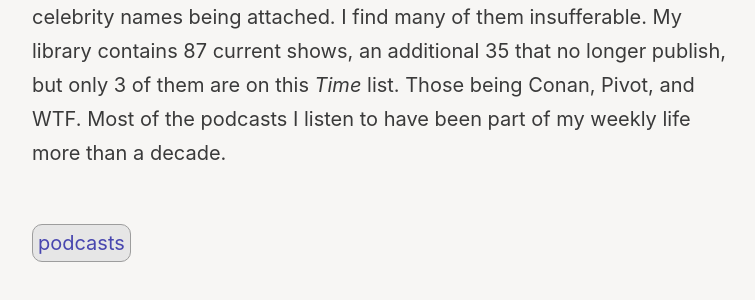
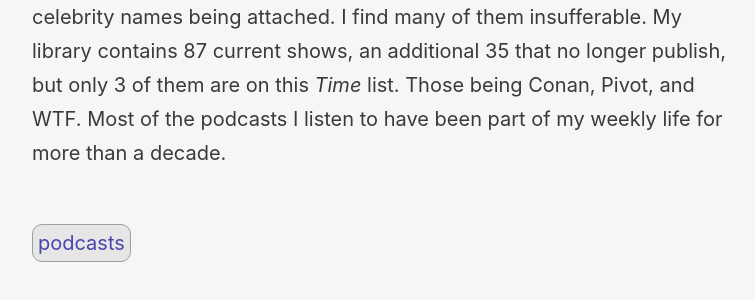
Before and after one commit to victorwynne/victorwynne, a Jekyll site: the page built from _posts/2025-07-28-time-best-podcasts.md, in a window 1280 px wide. Shown: the part 405-705 px from the top of the page, without its empty margins (258-1013 px from the left). Built offline with Jekyll 4.4.1, drawn with Linux system fonts in a browser that asks for light colours.

Commit message:
2025-07-28-time-best-podcasts.md

```diff
--- a/_posts/2025-07-28-time-best-podcasts.md
+++ b/_posts/2025-07-28-time-best-podcasts.md
@@ -1,11 +1,11 @@
 ---
 layout: post
 title: "I disagree with the Time 100 best podcasts list"
-date: 2025-07-28 21:20
+date: 2025-07-28 21:22
 categories: [Links]
 tags: [podcasts]
 link: https://time.com/collections/100-best-podcasts/
 description: Time released a 100 beat podcasts of all time list and I disagree with what is listed in almost every sense.
 ---
 
-What exactly makes these the best podcasts of *all time*? I am guessing celebrity names being attached. I find many of them insufferable. My library contains 87 current shows, an additional 35 that no longer publish, but only 3 of them are on this *Time* list. Those being Conan, Pivot, and WTF. Most of the podcasts I listen to have been part of my weekly life more than a decade.
+What exactly makes these the best podcasts of *all time*? I am guessing celebrity names being attached. I find many of them insufferable. My library contains 87 current shows, an additional 35 that no longer publish, but only 3 of them are on this *Time* list. Those being Conan, Pivot, and WTF. Most of the podcasts I listen to have been part of my weekly life for more than a decade.
```
